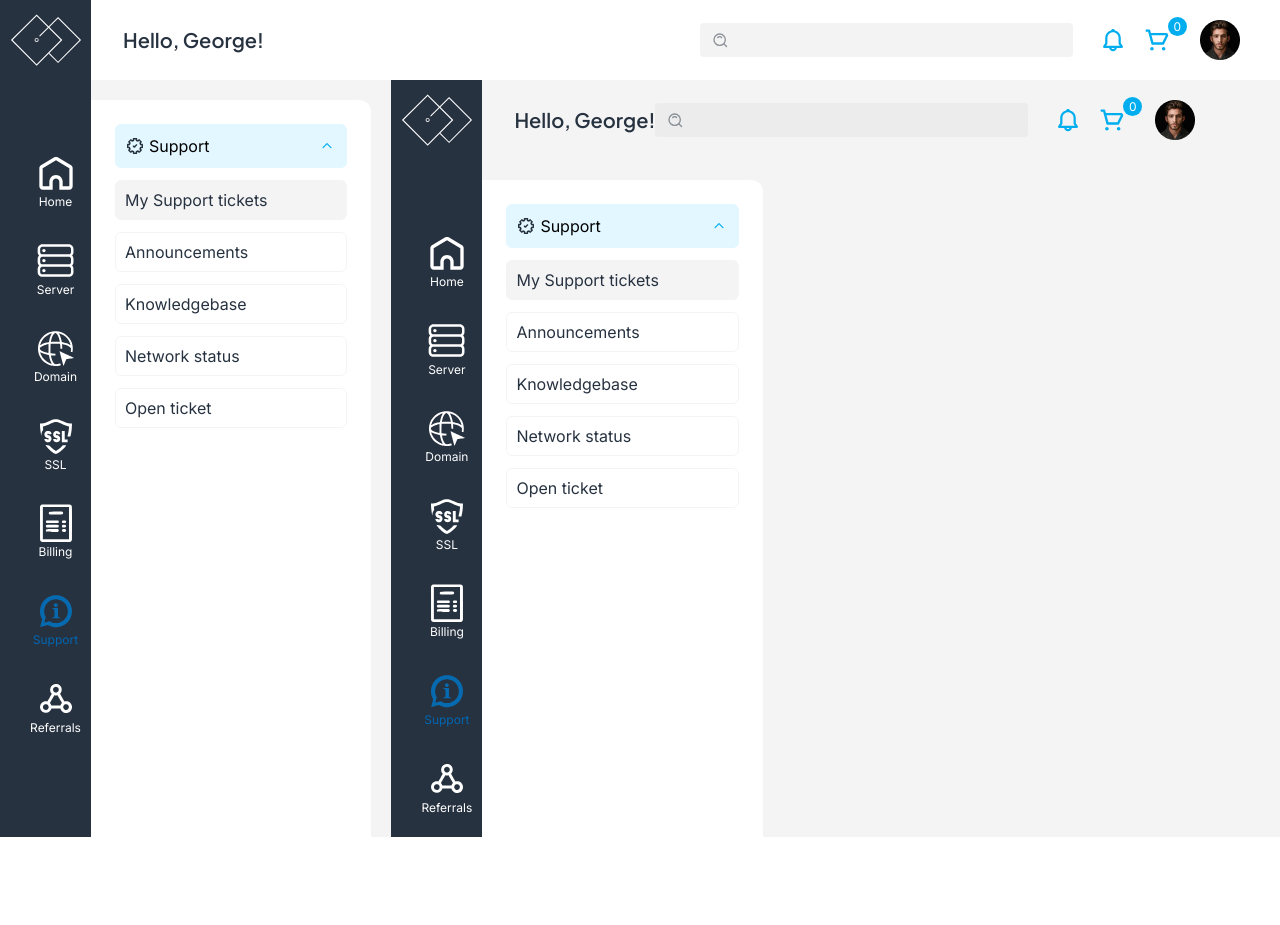
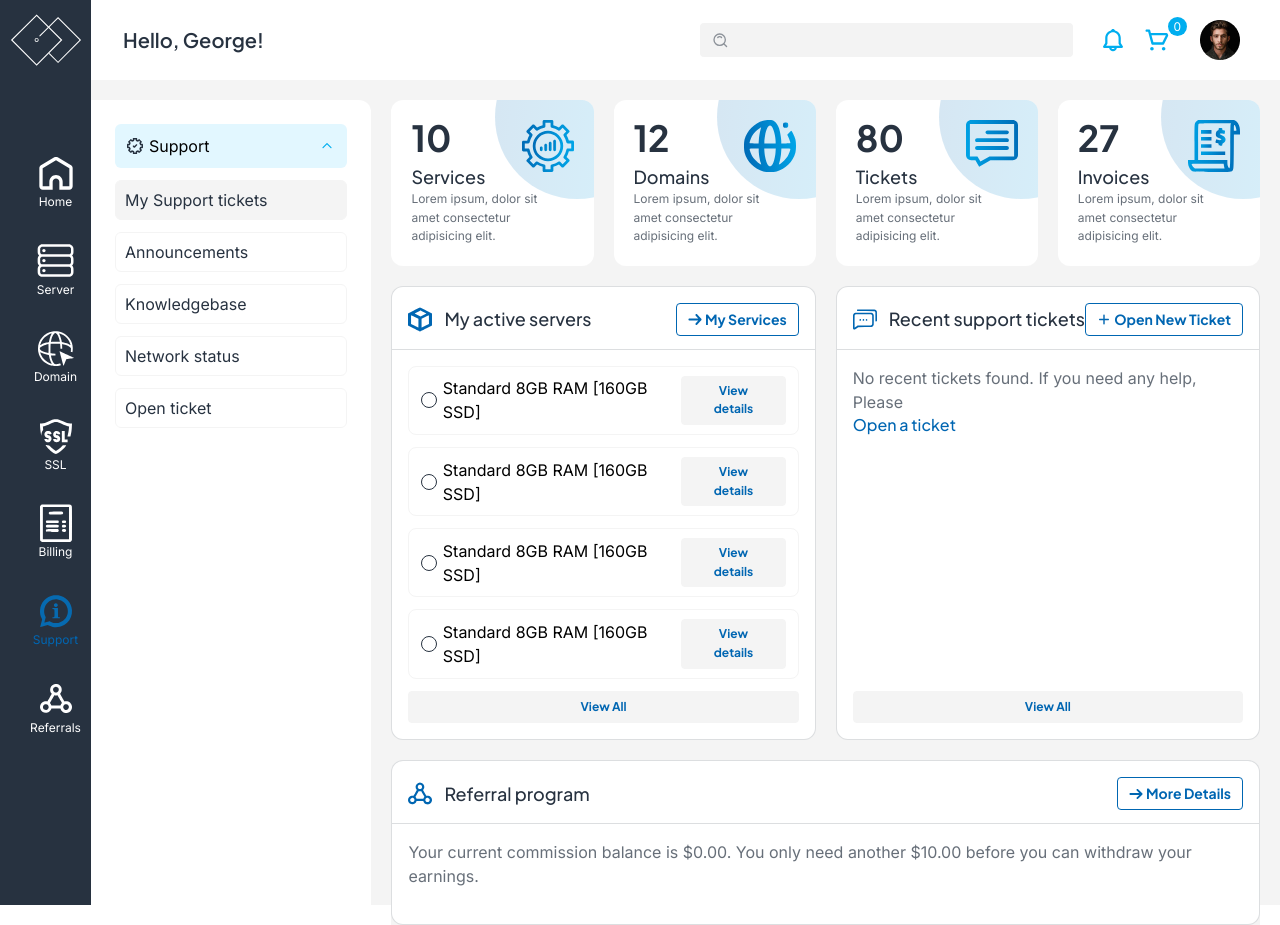
Before and after one commit to sunnypaswan446/dashboard, a React (Vite) app: page /support in a window 1280 px wide. Before the commit the page ends 857 px from the top, so only its background shows below. Built offline with nearby package versions, Linux system fonts and the light colour scheme.

Commit message:
Refactor support page layout

```diff
--- a/src/pages/Support/index.tsx
+++ b/src/pages/Support/index.tsx
@@ -1,16 +1,11 @@
-import Aside from "../../Components/Aside";
-import Header from "../../Components/Header";
 import ContentArea from "../../Components/ContentArea";
-import { menus, supportMenu } from "../../mock-data/data";
+import { Outlet } from "react-router-dom";
 
 const index = () => {
   return (
     <>
-      <Header data={true} />
-      <div className="content">
-        <Aside data={menus} asideData={supportMenu} />
-        {/* <ContentArea /> */}
-      </div>
+      <ContentArea />
+      <Outlet />
     </>
   );
 };
```
